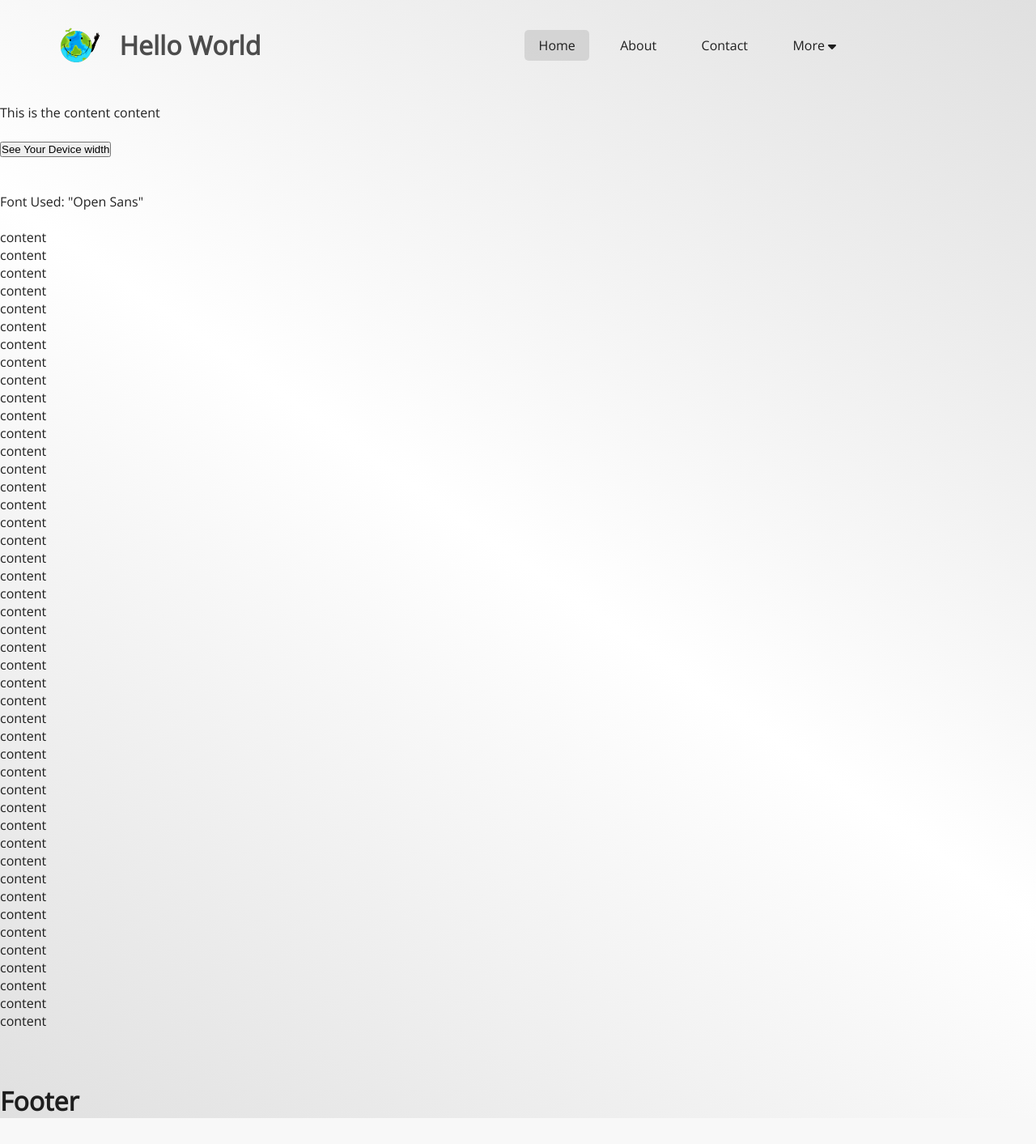
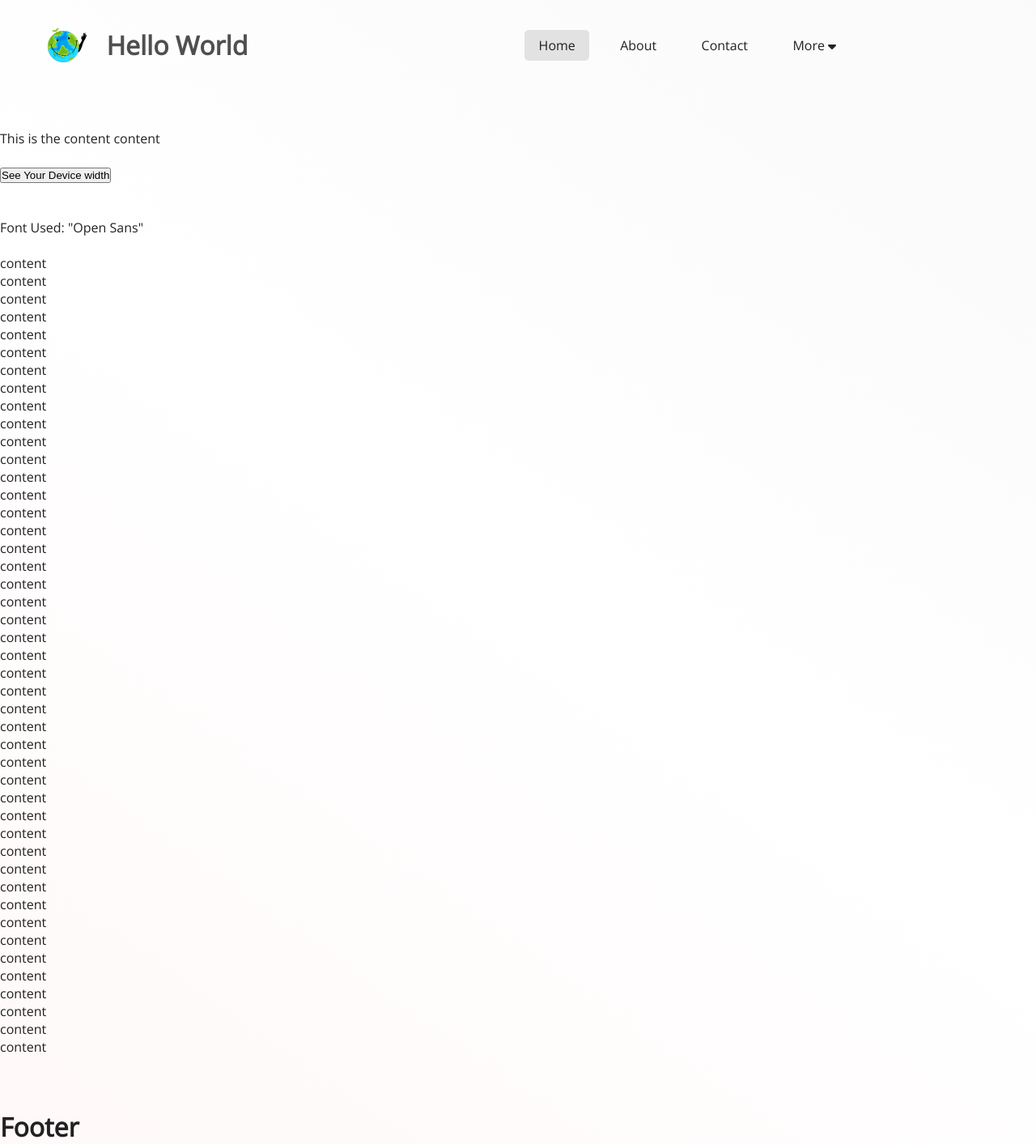
Before and after one commit to raghavdhingra/HelloWorldWebsite, a Django app: page / in a window 1280 px wide. Shown: the whole page at 81% size. Before the commit the page ends 1381 px from the top, so only its background shows below. Run offline with Django 3.2, Linux system fonts and the light colour scheme; some libraries are stand-ins or nearby versions.

Commit message:
Add files via upload

```diff
--- a/static/css/BaseNavBar.css
+++ b/static/css/BaseNavBar.css
@@ -22,7 +22,7 @@ a{
 }
 
 body{
-    background: linear-gradient(35deg,  rgb(224, 224, 224),rgb(255, 255, 255), rgb(224, 224, 224));
+    background: linear-gradient(35deg,rgb(255, 249, 249),rgb(255, 255, 255),rgb(250, 250, 250));
     background-repeat: no-repeat;
     cursor: default;
     color: rgba(0,0,0, 0.87);
@@ -74,7 +74,6 @@ div.nav-grid{
 }
 
 img.nav-logo{
-    margin-left: 1em;
     line-height: 5em;
     height: 100px;
     vertical-align: middle;
@@ -115,7 +114,7 @@ div.nav-drop-down,div.nav-drop-down2{
     position: fixed;
     top: 5em;
     border-radius: 0 0 10px 10px;
-    background: #eee;
+    background: #fff;
     box-shadow: 0 3px 10px 0.5px rgba(0,0,0, 0.5);
     display: none;
     transform: translateX(-1.5em);
@@ -160,7 +159,7 @@ div.nav-drop-down li:last-child, div.nav-drop-down2 li:last-child{
 
 /*Spacing After Main Nav Bar*/
 div.spacing{
-    height: 8em;
+    height: 10em;
 }
 /*Spacing After Main Nav Bar----------------*/
 
@@ -210,9 +209,9 @@ div.spacing{
 }
 
 /*500px*/
-@media screen and (max-width: 500px){
+@media screen and (max-width: 510px){
     span.nav-logo-text{
-        font-size: 1.5em;
+        font-size: 0.95em;
     }
     img.nav-logo{
         height: 75px;
@@ -228,7 +227,7 @@ div.spacing{
 /*340px*/
 @media screen and (max-width: 340px){
     span.nav-logo-text{
-        font-size: 1.2em;
+        font-size: 0.8em;
     }
     img.nav-logo{
         height: 65px;
```
